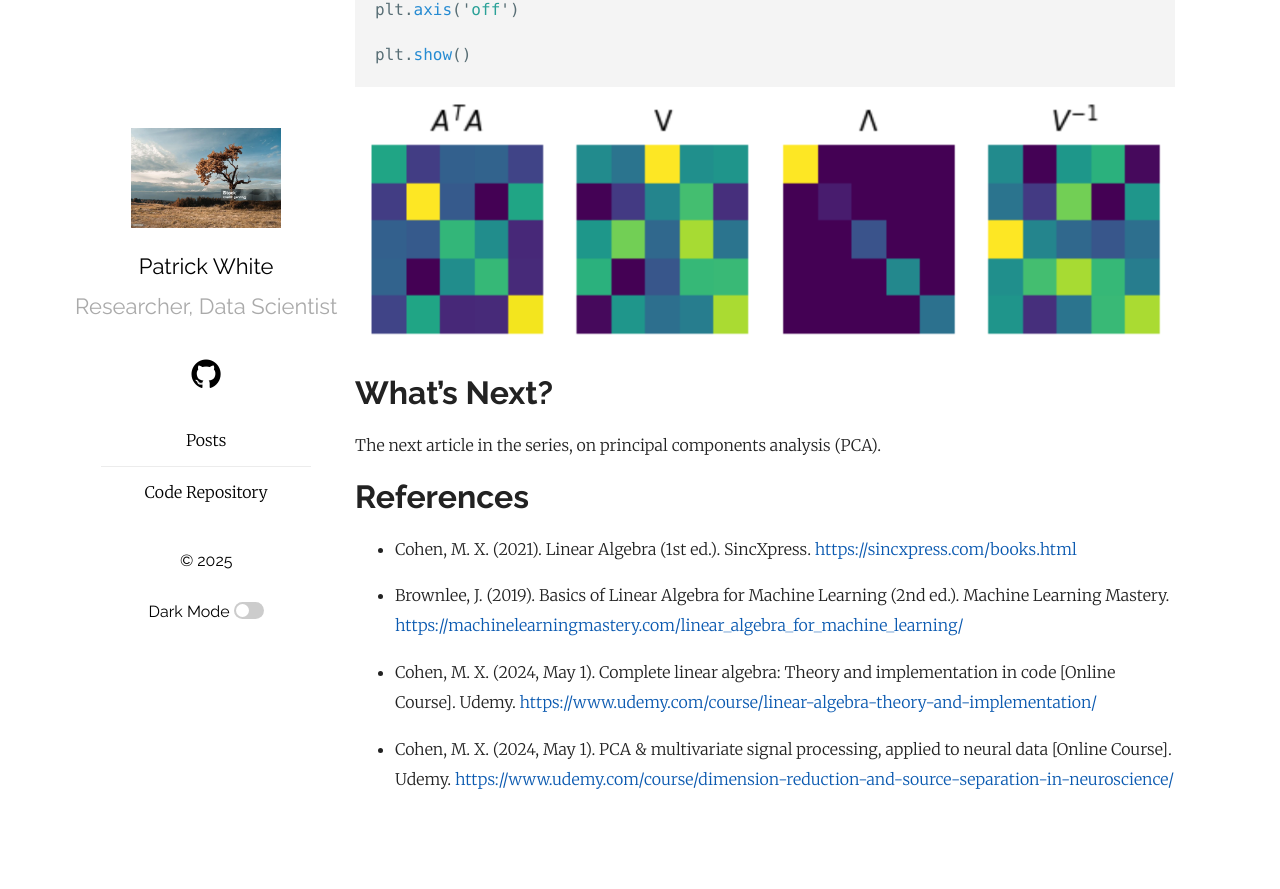
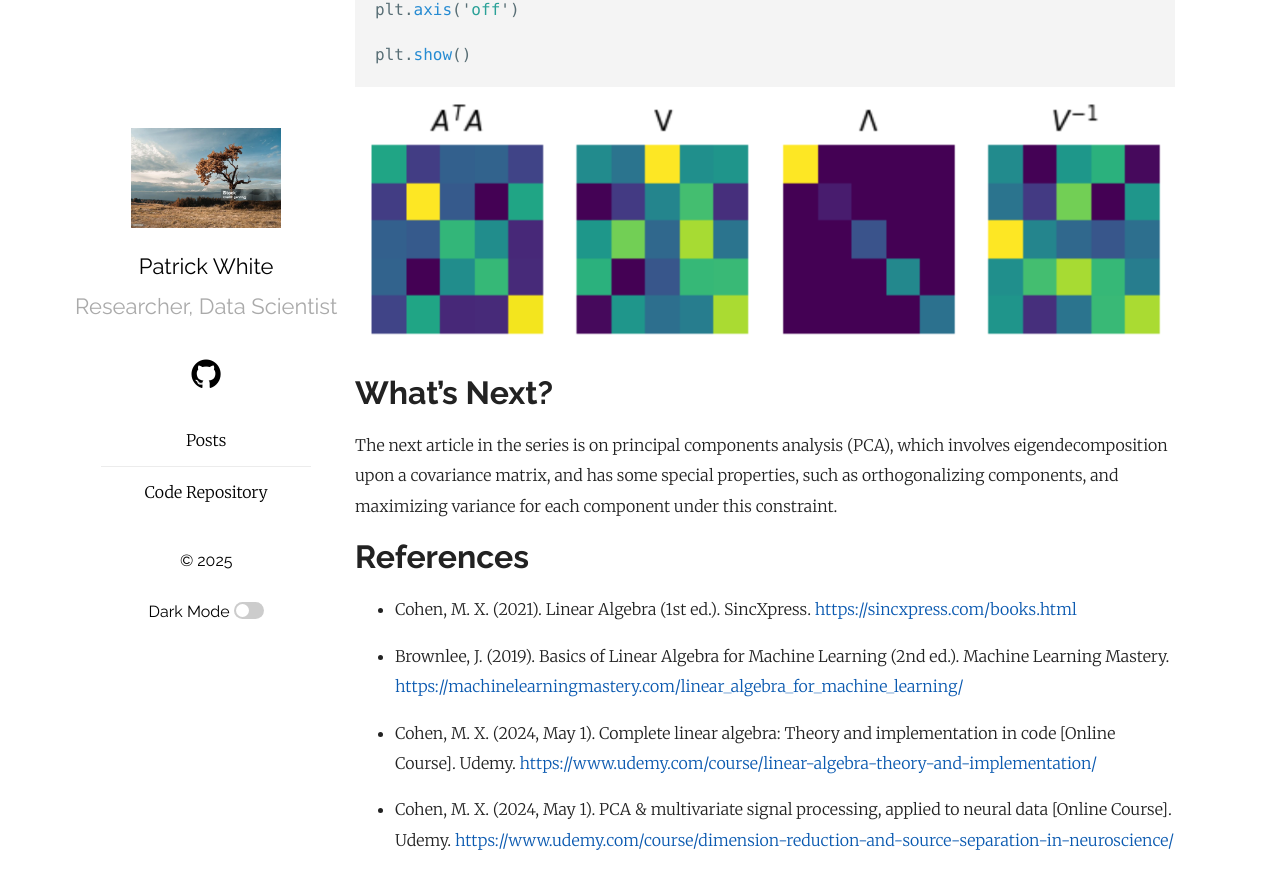
Before and after one commit to pw598/pw598.github.io, a Jekyll site: the page built from _posts/2025-01-03-Dimension-Reduction-I-Eigendecomposition.md, in a window 1280 px wide and 900 px high, scrolled down 9550 px. Shown: the top 889 px of the window. Built offline with Jekyll 4.4.1, drawn with Linux system fonts in a browser that asks for light colours; formulas are drawn with MathJax 3; before the commit the page ends 10389 px from its top, so only the background shows below that.

Commit message:
Add files via upload

```diff
--- a/_posts/2025-01-03-Dimension-Reduction-I-Eigendecomposition.md
+++ b/_posts/2025-01-03-Dimension-Reduction-I-Eigendecomposition.md
@@ -378,7 +378,7 @@ plt.show()
 
 # What's Next?
 
-The next article in the series, on principal components analysis (PCA).
+The next article in the series is on principal components analysis (PCA), which involves eigendecomposition upon a covariance matrix, and has some special properties, such as orthogonalizing components, and maximizing variance for each component under this constraint.
 
 
 
```
